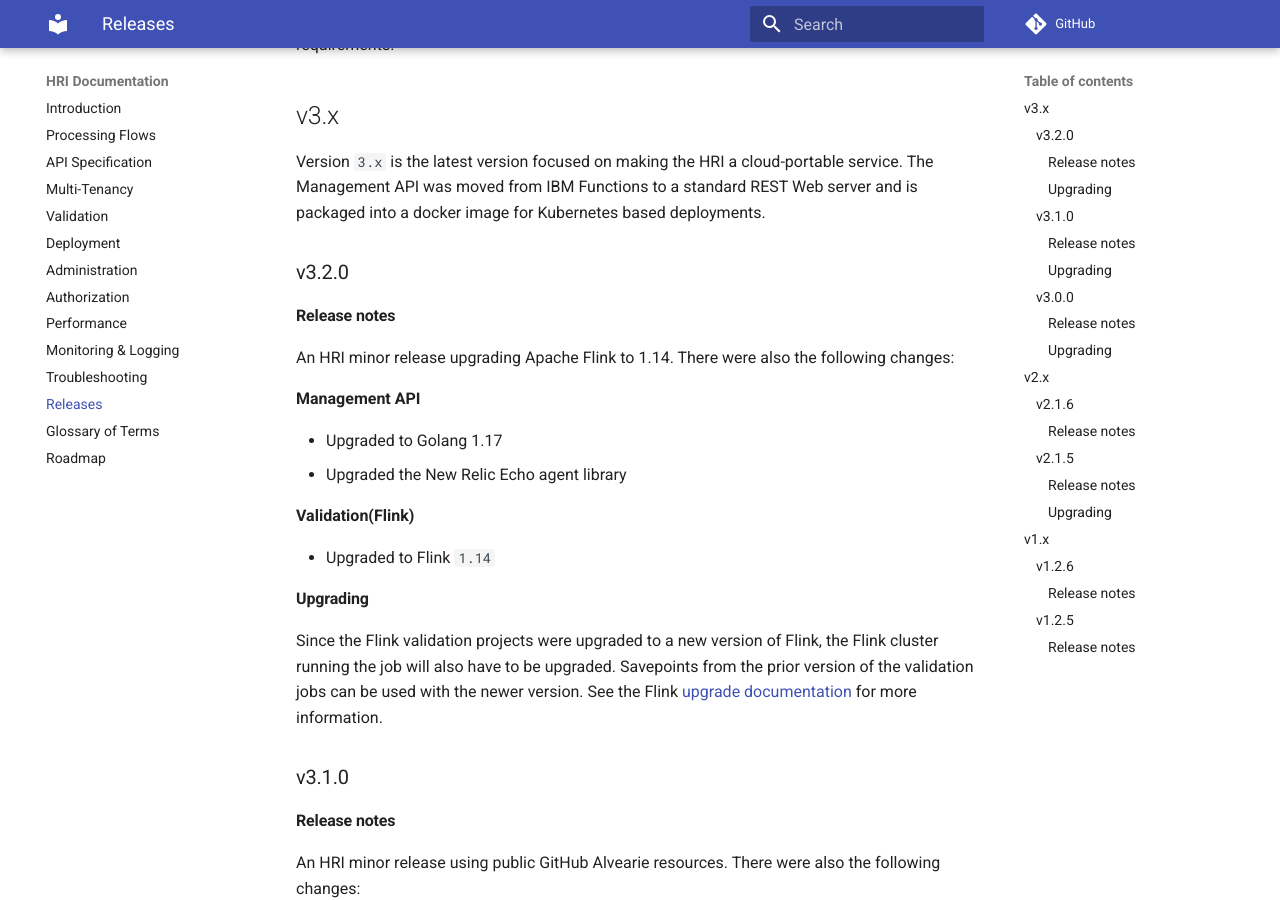
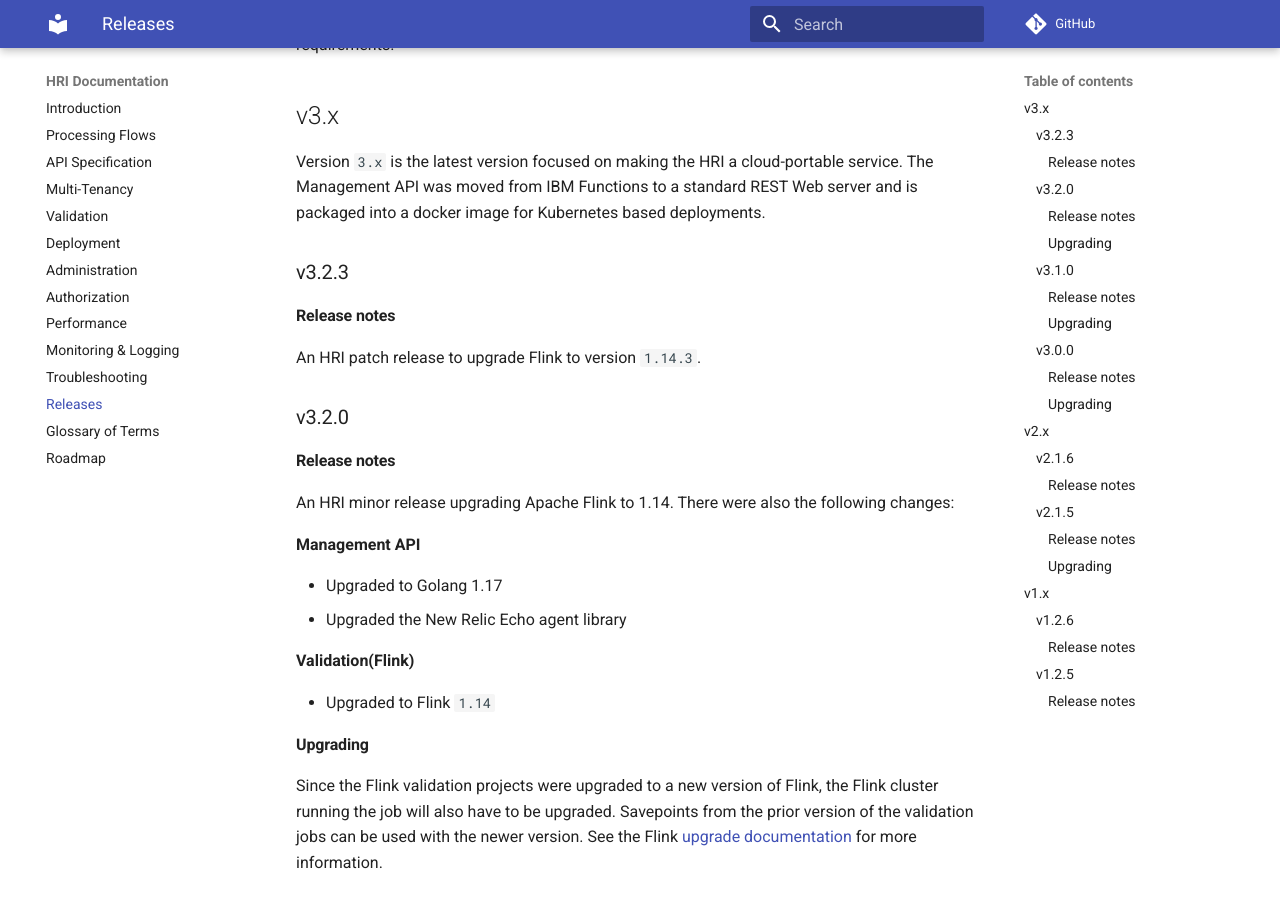
Before and after one commit to Alvearie/HRI, an MkDocs documentation site: the page built from documentation/releases.md, in a window 1280 px wide and 900 px high, scrolled down 522 px. Built offline with MkDocs 1.6.1 and Material for MkDocs 9.7.7, drawn with Linux system fonts in a browser that asks for light colours; comment, search, counter and statistics services are not loaded; the version menu is left out.

Commit message:
WHFHRI-745: Release notes for v3.2.3
Signed-off-by: Dan Baxter <dan.baxter240@gmail.com>

```diff
--- a/documentation/releases.md
+++ b/documentation/releases.md
@@ -6,6 +6,11 @@ Unless stated otherwise in the release notes of a specific version, upgrading th
 
 ## v3.x
 Version `3.x` is the latest version focused on making the HRI a cloud-portable service. The Management API was moved from IBM Functions to a standard REST Web server and is packaged into a docker image for Kubernetes based deployments.
+
+### v3.2.3
+
+#### Release notes
+An HRI patch release to upgrade Flink to version `1.14.3`.
 
 ### v3.2.0
 
```
